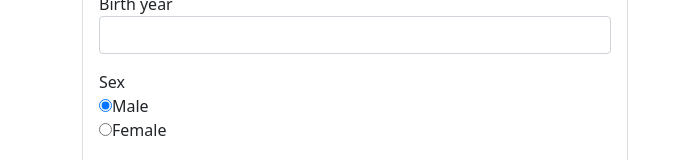
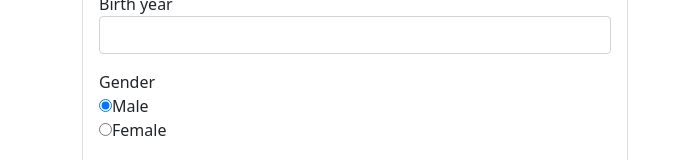
Before and after one commit to MantasLuk/SummerCamp, an Angular app: page /register in a window 1280 px wide. Shown: the part 262-422 px from the top of the page, without its empty margins (0-690 px from the left). Built offline with nearby package versions, Linux system fonts and the light colour scheme.

Commit message:
radio fix

```diff
--- a/src/app/components/register-form/register-form.component.html
+++ b/src/app/components/register-form/register-form.component.html
@@ -18,13 +18,13 @@
                 <span class="help-block" *ngIf="!year.valid && year.touched">Birth year should be between 2000 and 2015</span>
             </div>
             <div class="mb-3">
-                <div>Sex</div>
+                <div>Gender</div>
                     <div>
-                        <input type="radio" name="sex" value="male" checked>
+                        <input type="radio" name="gender" value="male" checked>
                         <label for="male">Male</label>
                     </div>
                     <div>
-                        <input type="radio" name="sex" value="female">
+                        <input type="radio" name="gender" value="female">
                         <label for="female">Female</label>
                     </div>
                 </div>
```
